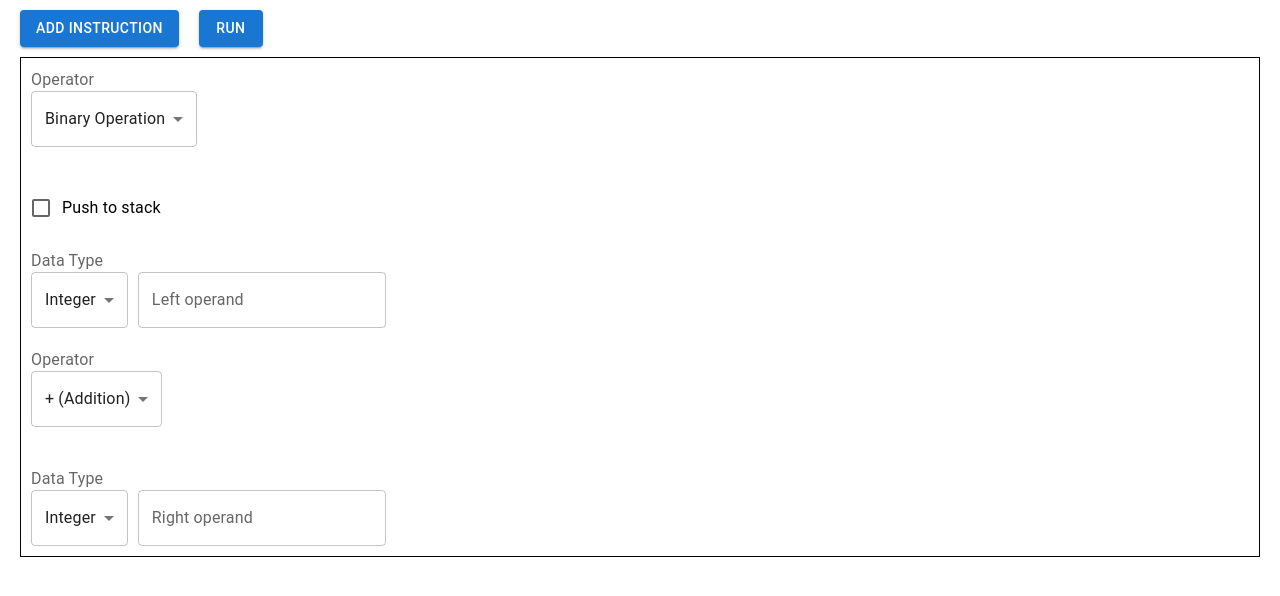
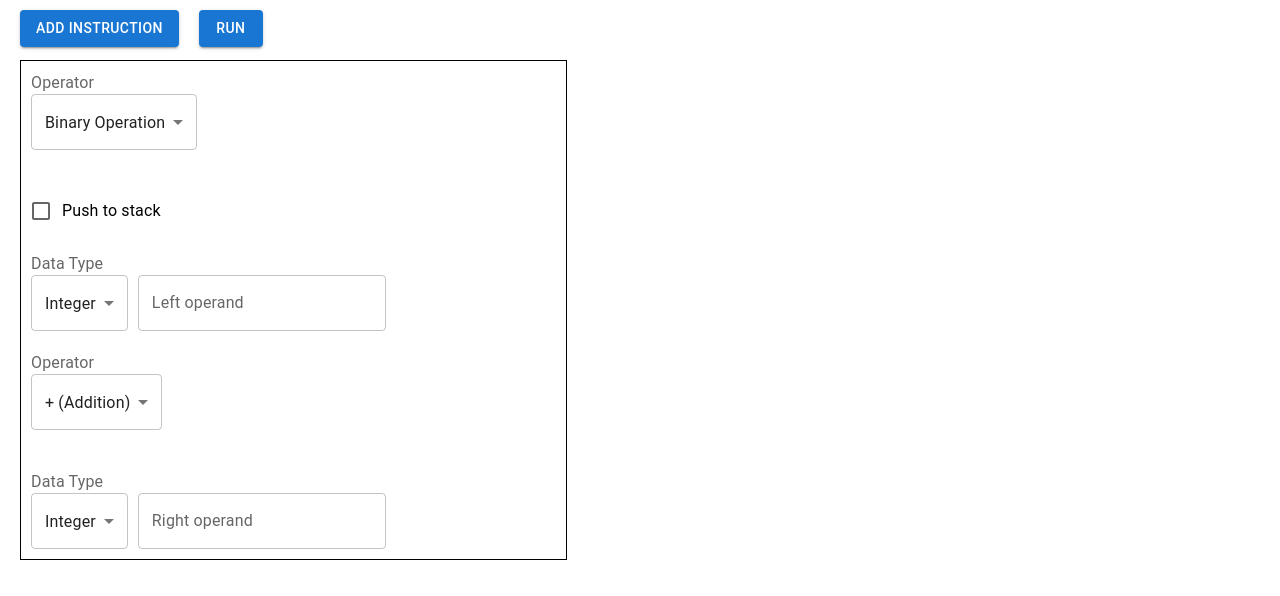
Before and after one commit to frankhart2018/json-lang, a React (Create React App) app in the folder frontend/: page / in a window 1280 px wide. Both pictures are taken after a click on the button "ADD INSTRUCTION". Shown: the top 596 px of the page. Built offline with nearby package versions, Linux system fonts and the light colour scheme.

Commit message:
Create new divs to separate screen into two halves

```diff
--- /dev/null
+++ b/frontend/src/components/CodeEditor/CodeEditor.css
@@ -0,0 +1,27 @@
+.box {
+    margin: 10px;
+    padding: 10px;
+    border: 1px solid black;
+}
+
+.half-width {
+    width: 45%;
+}
+
+.float-left {
+    float: left;
+}
+
+.float-right {
+    float: right;
+}
+
+.code-side {
+    overflow: auto;
+    height: 90vh;
+}
+
+.output-side {
+    background-color: black;
+    color: lightgreen;
+}
--- a/frontend/src/components/CodeEditor/CodeEditor.js
+++ b/frontend/src/components/CodeEditor/CodeEditor.js
@@ -4,6 +4,7 @@ import { useDispatch, useSelector } from "react-redux";
 import { runCodeThunk } from "../../services/run-code-thunk";
 import InstructionSection from "../InstructionSection/InstructionSection";
 import { enqueueSnackbar } from "notistack";
+import "./CodeEditor.css";
 
 const CodeEditor = () => {
   let [instructionSections, setInstructionSections] = useState([]);
@@ -46,6 +47,11 @@ const CodeEditor = () => {
 
   return (
     <div>
+      <div
+        style={{
+          float: "left",
+        }}
+      >
         <Button
           variant="contained"
           onClick={addInstructionSection}
@@ -66,19 +72,27 @@ const CodeEditor = () => {
         >
           Run
         </Button>
+      </div>
 
+      <br />
+      <br />
+
+      <div className="half-width float-left code-side">
+        {instructionSections.map((instructionSection, idx) => {
+          return <div key={idx}>{instructionSection}</div>;
+        })}
+      </div>
+
+      {!runningCode && output !== "" && (
+        <div className="box half-width float-right output-side">
           <div style={{ margin: "10px" }}>
-        {!runningCode && output !== "" && (
             <>
               <strong>Output is: </strong>
               <pre>{output}</pre>
             </>
+          </div>
+        </div>
       )}
-      </div>
-
-      {instructionSections.map((instructionSection, idx) => {
-        return <div key={idx}>{instructionSection}</div>;
-      })}
     </div>
   );
 };
```
Also changed, not shown: frontend/src/components/InstructionSection/InstructionSection.js (+0 -12 lines). Lines whose indentation alone changed are shown as unchanged.
